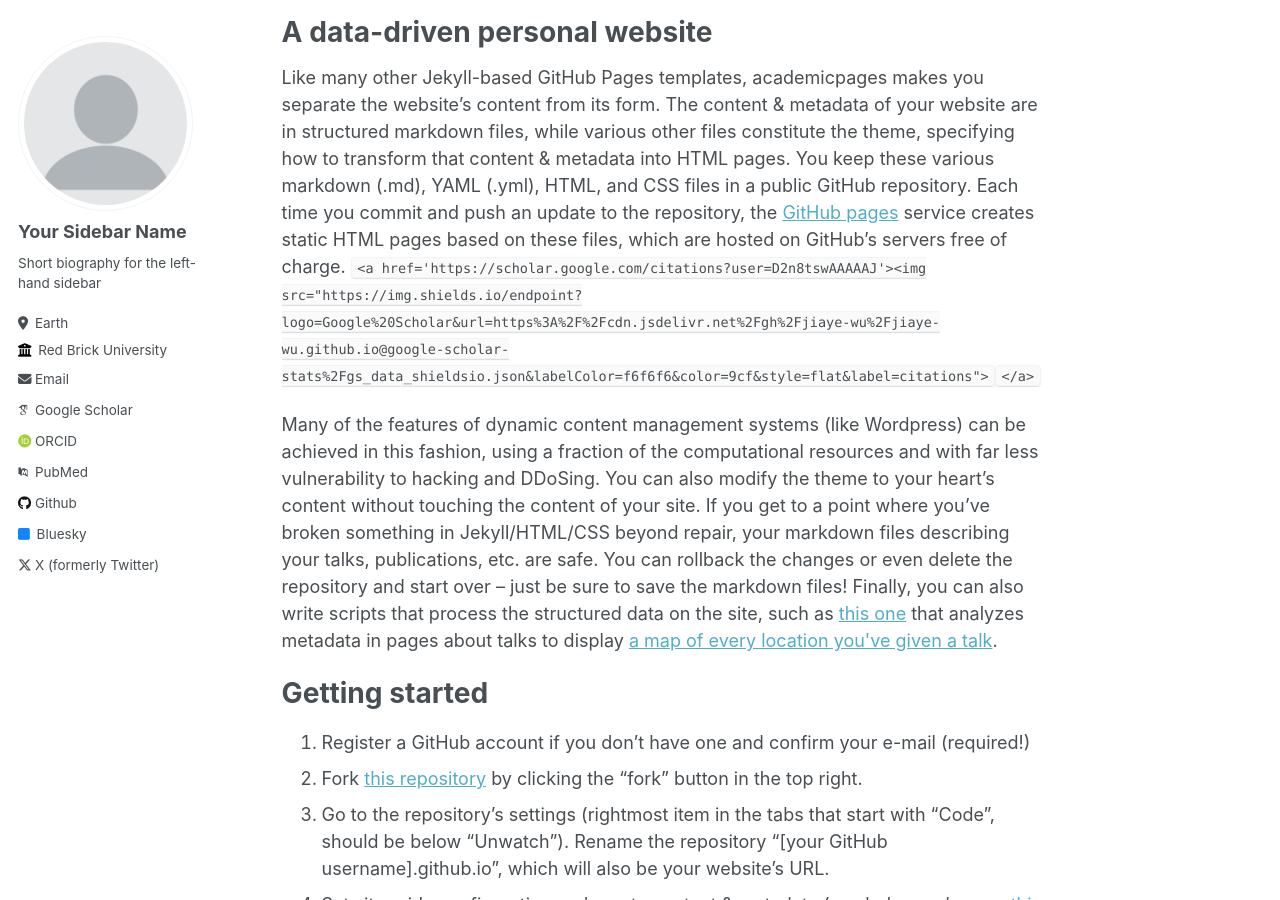
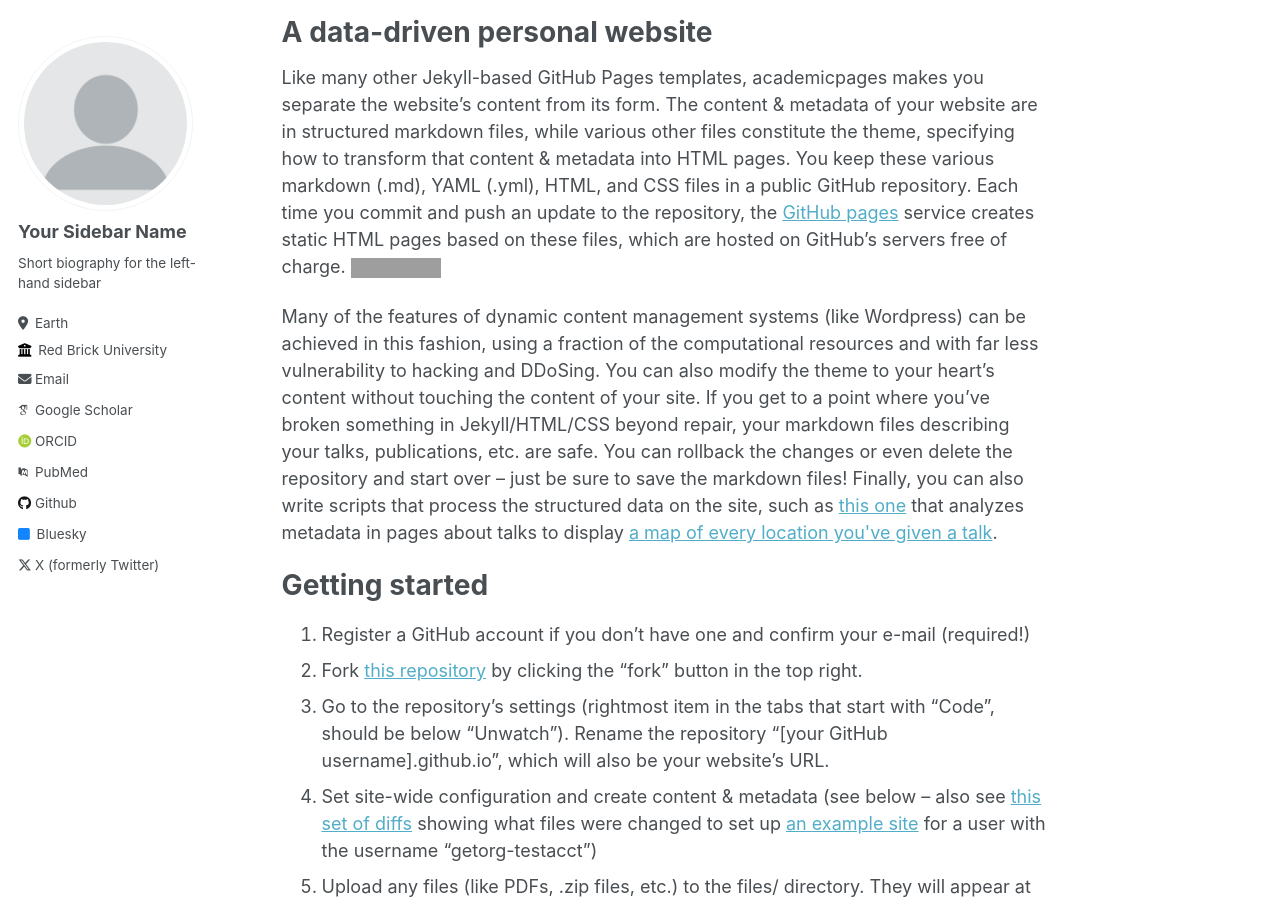
Before and after one commit to jiaye-wu/academicpages-version, a Jekyll site: the page built from _pages/about.md, in a window 1280 px wide and 900 px high, scrolled down 466 px. Built offline with Jekyll 4.4.1, drawn with Linux system fonts in a browser that asks for light colours; some web fonts are replaced; grey boxes are pictures that could not be loaded.

Commit message:
Update about.md

```diff
--- a/_pages/about.md
+++ b/_pages/about.md
@@ -11,7 +11,7 @@ This is the front page of a website that is powered by the [academicpages templa
 A data-driven personal website
 ==============================
 
-Like many other Jekyll-based GitHub Pages templates, academicpages makes you separate the website's content from its form. The content & metadata of your website are in structured markdown files, while various other files constitute the theme, specifying how to transform that content & metadata into HTML pages. You keep these various markdown (.md), YAML (.yml), HTML, and CSS files in a public GitHub repository. Each time you commit and push an update to the repository, the [GitHub pages](https://pages.github.com/) service creates static HTML pages based on these files, which are hosted on GitHub's servers free of charge. `<a href='https://scholar.google.com/citations?user=D2n8tswAAAAAJ'><img src="https://img.shields.io/endpoint?logo=Google%20Scholar&url=https%3A%2F%2Fcdn.jsdelivr.net%2Fgh%2Fjiaye-wu%2Fjiaye-wu.github.io@google-scholar-stats%2Fgs_data_shieldsio.json&labelColor=f6f6f6&color=9cf&style=flat&label=citations">``</a>`
+Like many other Jekyll-based GitHub Pages templates, academicpages makes you separate the website's content from its form. The content & metadata of your website are in structured markdown files, while various other files constitute the theme, specifying how to transform that content & metadata into HTML pages. You keep these various markdown (.md), YAML (.yml), HTML, and CSS files in a public GitHub repository. Each time you commit and push an update to the repository, the [GitHub pages](https://pages.github.com/) service creates static HTML pages based on these files, which are hosted on GitHub's servers free of charge. <a href='https://scholar.google.com/citations?user=D2n8tswAAAAAJ'><img src="https://img.shields.io/endpoint?logo=Google%20Scholar&url=https%3A%2F%2Fcdn.jsdelivr.net%2Fgh%2Fjiaye-wu%2Fjiaye-wu.github.io@google-scholar-stats%2Fgs_data_shieldsio.json&labelColor=f6f6f6&color=9cf&style=flat&label=citations"></a>
 
 Many of the features of dynamic content management systems (like Wordpress) can be achieved in this fashion, using a fraction of the computational resources and with far less vulnerability to hacking and DDoSing. You can also modify the theme to your heart's content without touching the content of your site. If you get to a point where you've broken something in Jekyll/HTML/CSS beyond repair, your markdown files describing your talks, publications, etc. are safe. You can rollback the changes or even delete the repository and start over -- just be sure to save the markdown files! Finally, you can also write scripts that process the structured data on the site, such as [this one](https://github.com/academicpages/academicpages.github.io/blob/master/talkmap.ipynb) that analyzes metadata in pages about talks to display [a map of every location you&#39;ve given a talk](https://academicpages.github.io/talkmap.html).
 
```
